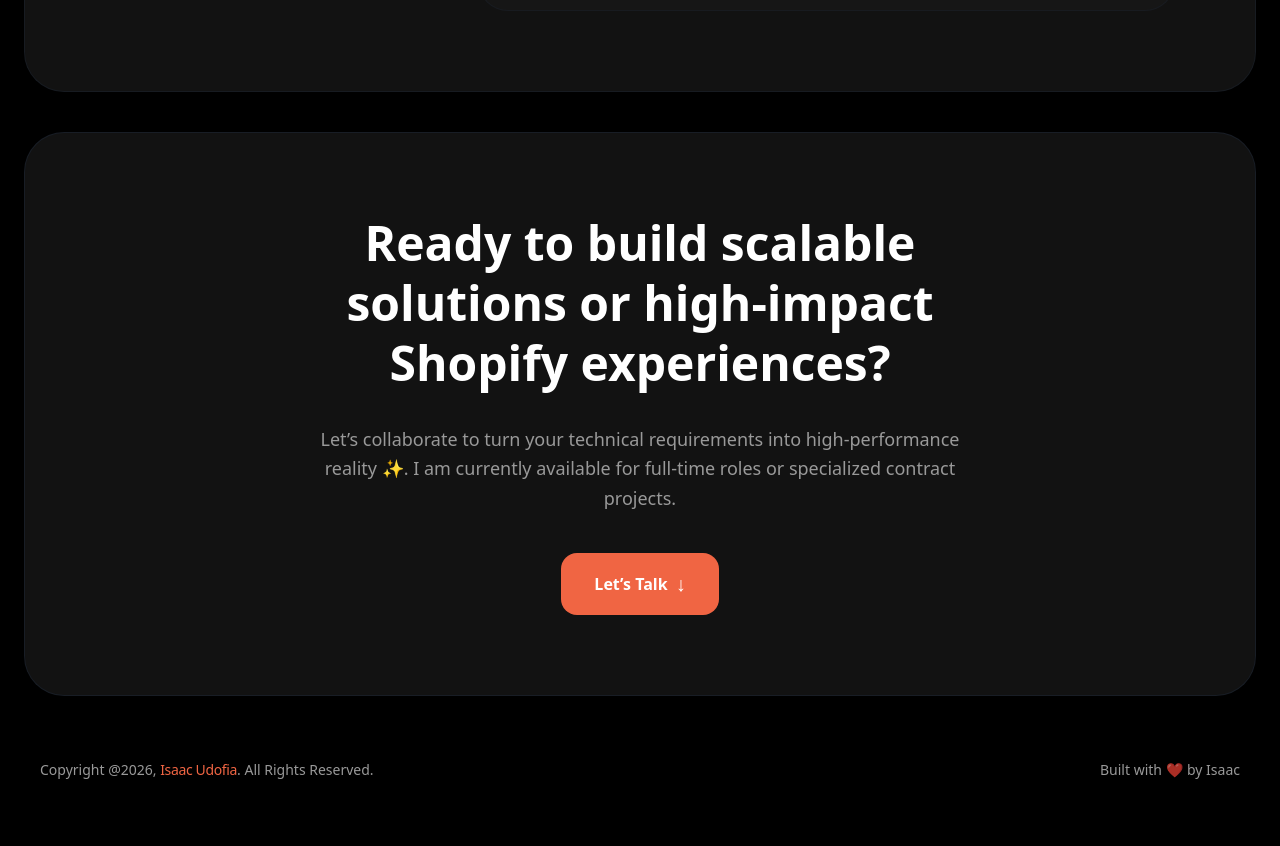
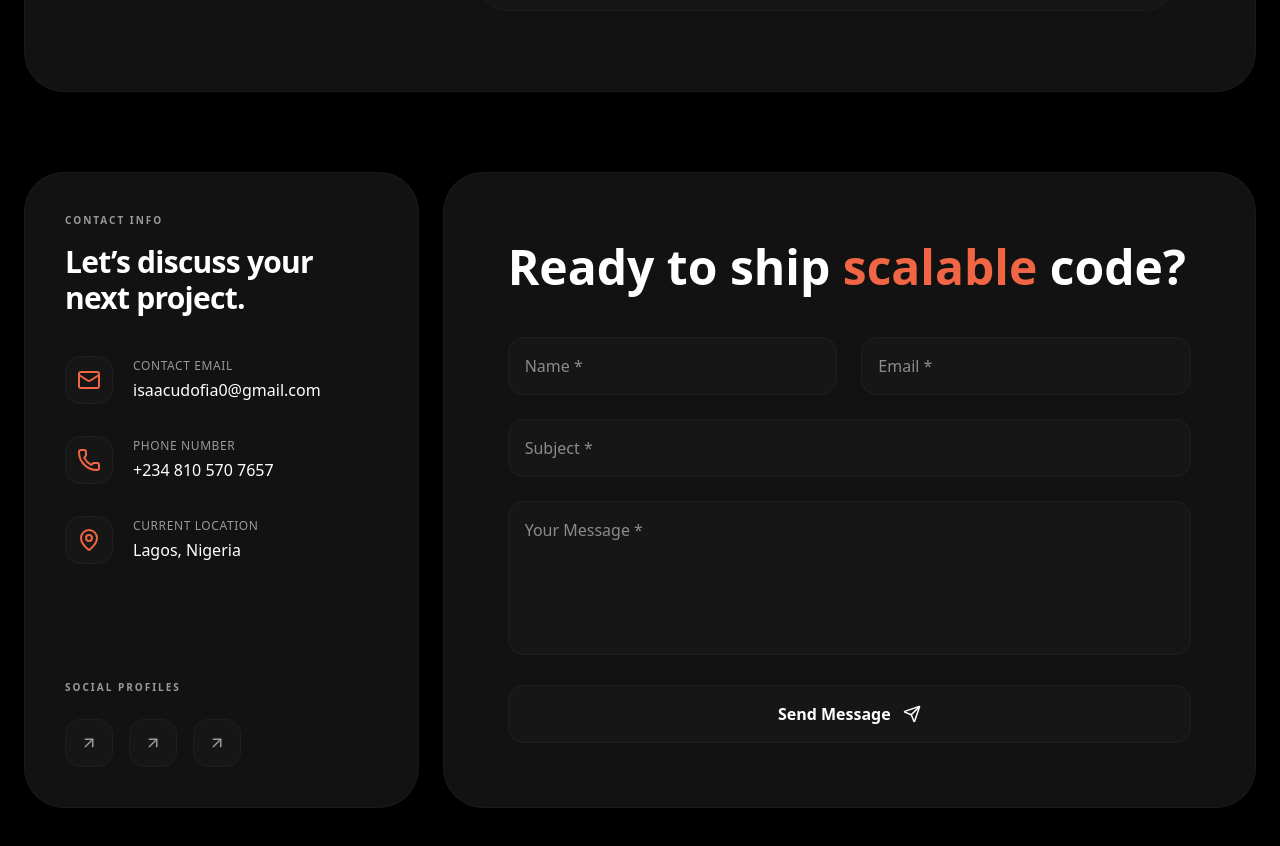
Before and after one commit to isaacudofia/zaco, a Next.js app: page / in a window 1280 px wide. Shown: the part 4120-4966 px from the top of the page. Built offline with nearby package versions, Linux system fonts and the light colour scheme.

Commit message:
Added formspree to send details to my email

```diff
--- a/components/Footer.tsx
+++ b/components/Footer.tsx
@@ -1,43 +1,129 @@
 'use client';
 
+import { Mail, Phone, MapPin, ArrowUpRight, Send } from 'lucide-react';
 import Link from 'next/link';
+import { useForm, ValidationError } from '@formspree/react';
 
-const Footer = () => {
+const ContactPage = () => {
+  // Replace 'YOUR_FORMSPREE_ID' with the ID provided by Formspree
+  const [state, handleSubmit] = useForm("YOUR_FORMSPREE_ID");
+
+  const contactDetails = [
+    {
+      icon: <Mail size={24} />,
+      label: "Contact Email",
+      value: "isaacudofia0@gmail.com",
+      href: "mailto:isaacudofia0@gmail.com"
+    },
+    {
+      icon: <Phone size={24} />,
+      label: "Phone Number",
+      value: "+234 810 570 7657",
+      href: "tel:+2348105707657"
+    },
+    {
+      icon: <MapPin size={24} />,
+      label: "Current Location",
+      value: "Lagos, Nigeria",
+      href: "#"
+    }
+  ];
+
   return (
-    <footer className="max-w-7xl mx-auto px-6 pb-12 w-full text-white">
+    <section className="max-w-7xl mx-auto px-6 py-10">
+      <div className="grid grid-cols-1 lg:grid-cols-12 gap-6">
 
-      {/* CTA Card Section */}
-      <div className="bg-[#121212] rounded-[40px] py-20 px-6 text-center border border-gray-800/50">
-        <h2 className="text-4xl md:text-5xl font-semibold leading-tight mb-8 max-w-3xl mx-auto text-white">
-          Ready to build scalable solutions or high-impact Shopify experiences?
-        </h2>
+        {/* LEFT COLUMN: Contact Information */}
+        <div className="lg:col-span-4 flex flex-col gap-6">
+          <div className="bg-[#121212] rounded-[40px] p-10 border border-gray-800/40 flex flex-col justify-between h-full">
+            <div>
+              <p className="text-[#999999] uppercase tracking-[0.2em] text-[10px] font-bold mb-4">Contact Info</p>
+              <h2 className="text-3xl font-bold text-white mb-10 tracking-tight">Let’s discuss your next project.</h2>
 
-        <p className="text-[#999999] text-lg mb-10 max-w-2xl mx-auto leading-relaxed">
-          Let’s collaborate to turn your technical requirements into high-performance reality ✨. I am currently available for full-time roles or specialized contract projects.
-        </p>
+              <div className="space-y-8">
+                {contactDetails.map((item, idx) => (
+                  <Link key={idx} href={item.href} className="flex items-center gap-5 group">
+                    <div className="w-12 h-12 rounded-2xl bg-[#161616] border border-gray-800/50 flex items-center justify-center text-[#f06543] group-hover:bg-[#f06543] group-hover:text-white transition-all duration-300">
+                      {item.icon}
+                    </div>
+                    <div>
+                      <p className="text-[#999999] text-xs uppercase tracking-wider mb-1">{item.label}</p>
+                      <p className="text-white font-medium group-hover:text-[#f06543] transition-colors">{item.value}</p>
+                    </div>
+                  </Link>
+                ))}
+              </div>
+            </div>
 
-        {/* Let's Talk Button */}
-        <Link
-          href="/contact"
-          className="inline-flex items-center gap-2 bg-[#f06543] hover:bg-[#000000] text-white px-8 py-4 rounded-2xl font-semibold transition-all group border border-transparent hover:border-gray-800"
-        >
-          Let’s Talk
-          <span className="text-xl group-hover:translate-y-0.5 transition-transform">↓</span>
-        </Link>
+            <div className="mt-12">
+              <p className="text-[#999999] text-[10px] uppercase tracking-[0.2em] font-bold mb-6">Social Profiles</p>
+              <div className="flex gap-4">
+                {['LinkedIn', 'GitHub', 'Twitter'].map((social) => (
+                  <Link key={social} href="#" className="w-12 h-12 rounded-2xl bg-[#161616] border border-gray-800/50 flex items-center justify-center text-[#999999] hover:text-white hover:bg-[#f06543] transition-all">
+                    <ArrowUpRight size={18} />
+                  </Link>
+                ))}
+              </div>
+            </div>
+          </div>
+        </div>
+
+        {/* RIGHT COLUMN: Functional Contact Form */}
+        <div className="lg:col-span-8">
+          <div className="bg-[#121212] rounded-[40px] p-10 md:p-16 border border-gray-800/40">
+            {state.succeeded ? (
+              <div className="text-center py-20">
+                <h3 className="text-[#f06543] text-3xl font-bold mb-4">Message Sent!</h3>
+                <p className="text-[#999999]">Thanks for reaching out, Isaac will get back to you shortly.</p>
+                <button
+                  onClick={() => window.location.reload()}
+                  className="mt-8 text-white underline underline-offset-4"
+                >
+                  Send another message
+                </button>
+              </div>
+            ) : (
+              <>
+                <h2 className="text-4xl md:text-5xl font-bold text-white mb-10 leading-tight">
+                  Ready to ship <span className="text-[#f06543]">scalable</span> code?
+                </h2>
+
+                <form onSubmit={handleSubmit} className="grid grid-cols-1 md:grid-cols-2 gap-6">
+                  <div className="flex flex-col gap-2">
+                    <input id="name" name="name" type="text" required placeholder="Name *" className="bg-[#161616] border border-gray-800/50 rounded-2xl p-4 text-white focus:outline-none focus:border-[#f06543] transition-colors" />
+                  </div>
+
+                  <div className="flex flex-col gap-2">
+                    <input id="email" name="email" type="email" required placeholder="Email *" className="bg-[#161616] border border-gray-800/50 rounded-2xl p-4 text-white focus:outline-none focus:border-[#f06543] transition-colors" />
+                    <ValidationError prefix="Email" field="email" errors={state.errors} className="text-red-500 text-xs" />
+                  </div>
+
+                  <div className="md:col-span-2">
+                    <input id="subject" name="subject" type="text" required placeholder="Subject *" className="bg-[#161616] border border-gray-800/50 rounded-2xl p-4 w-full text-white focus:outline-none focus:border-[#f06543] transition-colors" />
+                  </div>
+
+                  <div className="md:col-span-2">
+                    <textarea id="message" name="message" rows={5} required placeholder="Your Message *" className="bg-[#161616] border border-gray-800/50 rounded-2xl p-4 w-full text-white focus:outline-none focus:border-[#f06543] transition-colors resize-none"></textarea>
+                    <ValidationError prefix="Message" field="message" errors={state.errors} className="text-red-500 text-xs" />
+                  </div>
+
+                  <button
+                    type="submit"
+                    disabled={state.submitting}
+                    className="md:col-span-2 bg-[#161616] text-white py-4 rounded-2xl font-bold border border-gray-800/50 hover:bg-[#f06543] hover:border-[#f06543] transition-all duration-300 flex items-center justify-center gap-3 disabled:opacity-50"
+                  >
+                    {state.submitting ? "Sending..." : "Send Message"}
+                    <Send size={18} />
+                  </button>
+                </form>
+              </>
+            )}
+          </div>
+        </div>
+
       </div>
-
-      {/* Bottom Copyright Bar */}
-      <div className="mt-16 flex flex-col md:flex-row justify-between items-center text-[#999999] text-sm px-4">
-        <p>
-          Copyright @2026, <span className="text-[#f06543] font-medium tracking-tight">Isaac Udofia</span>. All Rights Reserved.
-        </p>
-
-        <div className="mt-4 md:mt-0 flex items-center gap-1">
-          Built with <span className="text-[#f06543] animate-pulse">❤️</span> by Isaac
-        </div>
-      </div>
-    </footer>
+    </section>
   );
 };
 
-export default Footer;
+export default ContactPage;
--- a/package.json
+++ b/package.json
@@ -9,6 +9,7 @@
     "lint": "eslint"
   },
   "dependencies": {
+    "@formspree/react": "^3.0.0",
     "framer-motion": "^12.38.0",
     "lucide-react": "^1.0.1",
     "next": "16.2.0",
```
Also changed, not shown: 1 other file (tests, documents, lock files or other folders).
